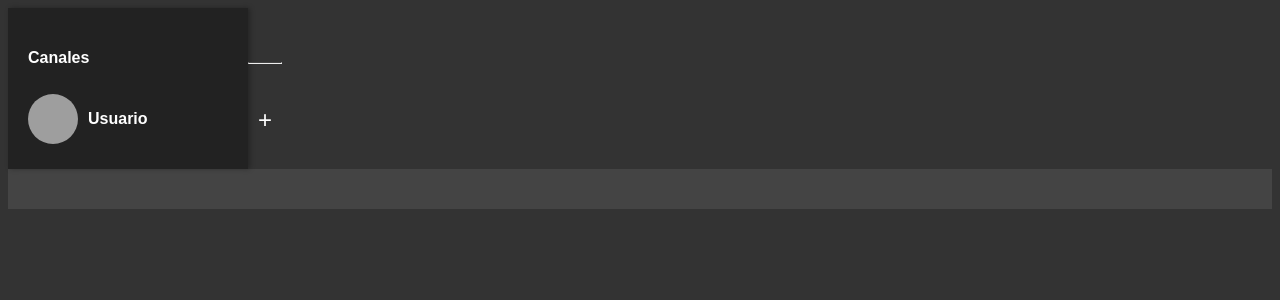
After one commit to agualbo79/frontend, a Flask app: page /dashboard in a window 1280 px wide. The commit adds this page. Shown: the top 300 px of the page. Run offline with Flask 3, Linux system fonts and the light colour scheme; grey boxes are pictures that could not be loaded.

Commit message:
conexion con back

```diff
--- a/miappfrontend/app/__init__.py
+++ b/miappfrontend/app/__init__.py
@@ -1,17 +1,45 @@
-from flask import Flask, render_template
+from flask import Flask, render_template, request, redirect, url_for, flash, session
+import requests
+from functools import wraps
 
 app = Flask(__name__, static_folder='static', template_folder='templates')
+app.secret_key = '352528b35a4cca7bf961c3f7c0dac9642c527428388d4de5f443df34f0e6e320'
+backend_url = 'http://127.0.0.1:5000'  # Reemplaza con la URL de tu backend
 
+# Función para cargar el usuario desde la sesión
+def load_user(user_id):
+    response = requests.get(f'{backend_url}/get_user/{user_id}')
+    if response.status_code == 200:
+        usuario_data = response.json()
+        return usuario_data
+    else:
+        return None
+
+# Ruta para mostrar el formulario de inicio de sesión
 @app.route('/usuario/login', methods=['GET'])
 def login():
     return render_template('login.html')
 
+# Ruta para mostrar el formulario de registro
 @app.route('/usuario/registro', methods=['GET'])
 def registro():
     return render_template('registro.html')
 
+def login_required(f):
+    @wraps(f)
+    def decorated_function(*args, **kwargs):
+        if 'username' not in session:
+            flash('Debes iniciar sesión primero', 'warning')
+            return redirect(url_for('login', next=request.url))
+        return f(*args, **kwargs)
+    return decorated_function
 
-# Resto de tus rutas y lógica aquí
+@app.route('/dashboard', methods=['GET'])
+
+def dashboard():
+    print("Acceso a la página del tablero")
+    user_data = session.get('username', '')
+    return render_template('dashboard.html', user_data=user_data)
 
 if __name__ == '__main__':
     app.run()
--- /dev/null
+++ b/miappfrontend/app/static/css/dashboard.css
@@ -0,0 +1,121 @@
+/* Estilos generales */
+body {
+    background-color: #333; /* Fondo gris oscuro */
+    font-family: Arial, sans-serif;
+    color: #fff; /* Texto en blanco */
+}
+
+.rootDiv {
+    display: flex;
+    flex-direction: row;
+}
+
+.side-bar {
+    background-color: #222; /* Fondo de la barra lateral */
+    min-width: 200px;
+    padding: 20px;
+    box-shadow: 2px 0px 5px rgba(0, 0, 0, 0.3);
+}
+
+.userBox {
+    display: flex;
+    align-items: center;
+    margin-top: 20px;
+}
+
+.userAvatar {
+    width: 50px;
+    height: 50px;
+    border-radius: 50%;
+    margin-right: 10px;
+}
+
+.userinfo {
+    flex: 1;
+}
+
+.servers {
+    margin-top: 20px;
+}
+
+.server-divider {
+    border-top: 1px solid #444; /* Línea divisoria entre servidores */
+    margin-top: 10px;
+}
+
+.server {
+    display: flex;
+    align-items: center;
+    padding: 10px;
+    cursor: pointer;
+}
+
+.servericon {
+    width: 30px;
+    height: 30px;
+    border-radius: 50%;
+    margin-right: 10px;
+}
+
+.server:hover {
+    background-color: #444; /* Cambia el color de fondo al pasar el mouse */
+}
+
+.server.invite {
+    display: flex;
+    align-items: center;
+    justify-content: center;
+    padding: 10px;
+    cursor: pointer;
+}
+
+.inviteButton {
+    font-size: 24px;
+    color: #fff;
+}
+
+/* Estilos para el formulario de crear servidor */
+.column.messages {
+    background-color: #444; /* Fondo de la columna de mensajes */
+    padding: 20px;
+}
+
+#crear-servidor-form {
+    display: none; /* Inicialmente oculto */
+    background-color: #555; /* Fondo del formulario */
+    padding: 20px;
+    border-radius: 5px;
+    box-shadow: 0px 2px 5px rgba(0, 0, 0, 0.3);
+    margin-bottom: 20px;
+}
+
+#crear-servidor-form label {
+    color: #fff;
+    display: block;
+    margin-bottom: 5px;
+}
+
+#crear-servidor-form input[type="text"],
+#crear-servidor-form textarea {
+    width: 100%;
+    padding: 10px;
+    margin-bottom: 10px;
+    background-color: #666; /* Fondo de los campos de entrada */
+    border: none;
+    color: #fff;
+    border-radius: 5px;
+}
+
+#crear-servidor-form button[type="submit"] {
+    background-color: #007bff; /* Color del botón de enviar */
+    color: #fff;
+    padding: 10px 20px;
+    border: none;
+    border-radius: 5px;
+    cursor: pointer;
+    font-weight: bold;
+}
+
+#crear-servidor-form button[type="submit"]:hover {
+    background-color: #0056b3; /* Cambia el color al pasar el mouse */
+}
--- /dev/null
+++ b/miappfrontend/app/static/js/dashboard.js
@@ -0,0 +1,83 @@
+document.addEventListener("DOMContentLoaded", function() {
+  // Obtén una referencia al botón para crear servidores
+  var crearServidorBtn = document.getElementById("crear-servidor-btn");
+
+  // Obtén una referencia al formulario de creación de servidores
+  var crearServidorForm = document.getElementById("crear-servidor-form");
+
+  // Oculta el formulario al cargar la página
+  crearServidorForm.style.display = "none";
+
+  // Agrega un evento de clic al botón para mostrar el formulario
+  crearServidorBtn.addEventListener("click", function() {
+      // Muestra el formulario
+      crearServidorForm.style.display = "block";
+  });
+
+  // Agrega un evento de envío al formulario para enviar los datos al backend
+  crearServidorForm.addEventListener("submit", function(event) {
+      event.preventDefault(); // Evita el envío del formulario por defecto
+
+      // Captura los datos del formulario
+      var nombre = document.getElementById("nombre-servidor").value;
+      var descripcion = document.getElementById("descripcion-servidor").value;
+
+      // Obtén el id del usuario de la sesión del navegador
+      var idCreador = sessionStorage.getItem("user_id");
+
+      // Crea un objeto de datos para enviar al servidor
+      var datosServidor = {
+          nombre: nombre,
+          descripcion: descripcion,
+          id_creador: idCreador  // Añade el ID del usuario autenticado
+      };
+
+
+      fetch("http://127.0.0.1:5000/usuario/crear_servidor", { // Cambia el puerto si es necesario
+    method: "POST",
+    headers: {
+        "Content-Type": "application/json"
+    },
+    body: JSON.stringify(datosServidor),
+    credentials: "include",  // Esto envía las cookies si es necesario
+})
+.then(function(response) {
+    if (response.status === 200) {
+        // El servidor respondió con éxito
+        alert("Servidor creado exitosamente");
+
+        // Aquí puedes agregar el código para visualizar el servidor en el frontend
+        // Por ejemplo, podrías agregar un nuevo elemento a una lista de servidores
+        var listaServidores = document.getElementById("lista-servidores");
+        var nuevoServidor = document.createElement("div");
+        nuevoServidor.textContent = nombre;  // Usa el nombre del servidor
+        listaServidores.appendChild(nuevoServidor);
+    } else {
+        // El servidor respondió con un error
+        alert("Error al crear el servidor");
+    }
+})
+.catch(function(error) {
+    console.error("Error de red:", error);
+});
+
+
+  });
+});
+
+document.addEventListener("DOMContentLoaded", function() {
+  // Obtén una referencia al botón para crear servidores
+  var crearServidorBtn = document.getElementById("crear-servidor-btn");
+
+  // Obtén una referencia al formulario de creación de servidores
+  var crearServidorForm = document.getElementById("crear-servidor-form");
+
+  // Oculta el formulario al cargar la página
+  crearServidorForm.style.display = "none";
+
+  // Agrega un evento de clic al botón para mostrar el formulario
+  crearServidorBtn.addEventListener("click", function() {
+      // Muestra el formulario
+      crearServidorForm.style.display = "block";
+  });
+});
--- /dev/null
+++ b/miappfrontend/app/templates/dashboard.html
@@ -0,0 +1,93 @@
+<!DOCTYPE html>
+<html lang="en">
+
+<head>
+    <meta charset="UTF-8">
+    <meta name="viewport" content="width=device-width, initial-scale=1.0">
+    <title>Sala de chat</title>
+    <link rel="stylesheet" href="{{ url_for('static', filename='css/dashboard.css') }}">
+
+
+</head>
+
+<body>
+
+    <div class="rootDiv">
+        <!-- Barra lateral con servidores y usuario -->
+        <div class="side-bar">
+            <div class="nav">
+                <div class="guildSettings">
+                    <div class="navguild">
+                        <div class="guild-opener">
+                            <div class="navGuildItems">
+                                <h4 class="guildSelectorName">Canales</h4>
+                            </div>
+                        </div>
+                    </div>
+                </div>
+            </div>
+            <div class="userBox">
+                <img src="https://cdn.discordapp.com/embed/avatars/0.png" alt="avatar" class="userAvatar">
+                <div class="userinfo">
+                    <h4 class="username">Usuario</h4>
+
+                </div>
+            </div>
+
+            </div>
+            <div class="servers">
+                <!-- Lista de servidores -->
+                <div id="lista-servidores">
+                    <!-- Aquí se insertarán los servidores -->
+                </div>
+                <div class="homebutton">
+                    <svg class="homeIcon" aria-hidden="false" width="28" height="20" viewBox="0 0 28 20">
+                        <path fill="#FFFFFF">
+                            <!-- Agrega el contenido del icono aquí -->
+                        </path>
+                    </svg>
+                </div>
+                <hr class="server-divider" />
+                <!-- Aquí debes generar dinámicamente los servidores -->
+
+
+                <!-- Botón para crear un nuevo servidor -->
+                <div class="server invite" id="crear-servidor-btn">
+                    <p class="inviteButton">+</p>
+                </div>
+            </div>
+
+
+            </div>
+        </div>
+
+        <!-- Columna de canales -->
+        <div class="column channels">
+            <!-- Aquí se cargarán los canales del servidor seleccionado -->
+            <!-- Debes generar dinámicamente los canales -->
+
+        </div>
+
+        <!-- Columna de mensajes -->
+        <div class="column messages">
+            <form id="crear-servidor-form" method="POST" action="/crear_servidor">
+                <label for="nombre-servidor">Nombre del Servidor:</label>
+                <input type="text" id="nombre-servidor" name="nombre" required>
+
+                <label for="descripcion-servidor">Descripción del Servidor:</label>
+                <textarea id="descripcion-servidor" name="descripcion" required></textarea>
+
+                <button type="submit">Crear Servidor</button>
+            </form>
+            <!-- Aquí se cargarán los mensajes del canal seleccionado -->
+            <!-- Debes generar dinámicamente los mensajes -->
+        </div>
+    </div>
+
+
+</body>
+
+<script src="{{ url_for('static', filename='js/dashboard.js') }}"></script>
+
+
+</html>
```
Also changed, not shown: miappfrontend/app/routes.py (+76 -15 lines), miappfrontend/app/static/js/login.js (added, +53 -0 lines), miappfrontend/app/templates/login.html (+12 -11 lines).
